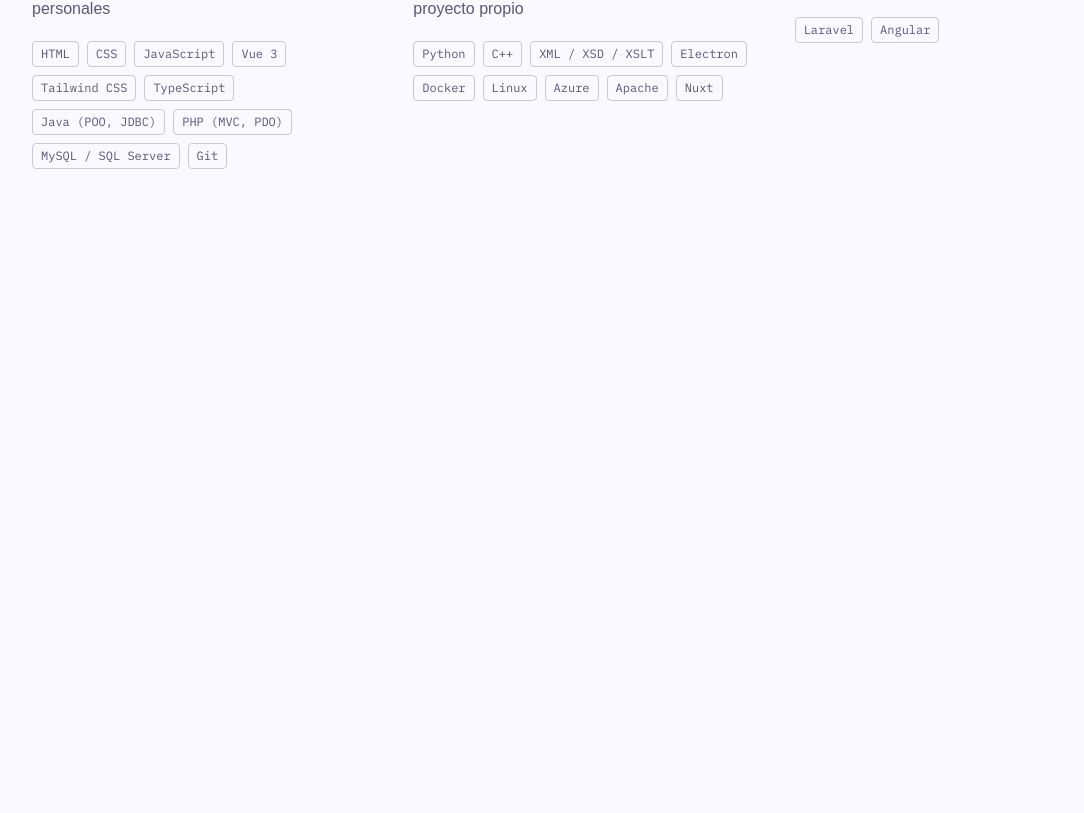
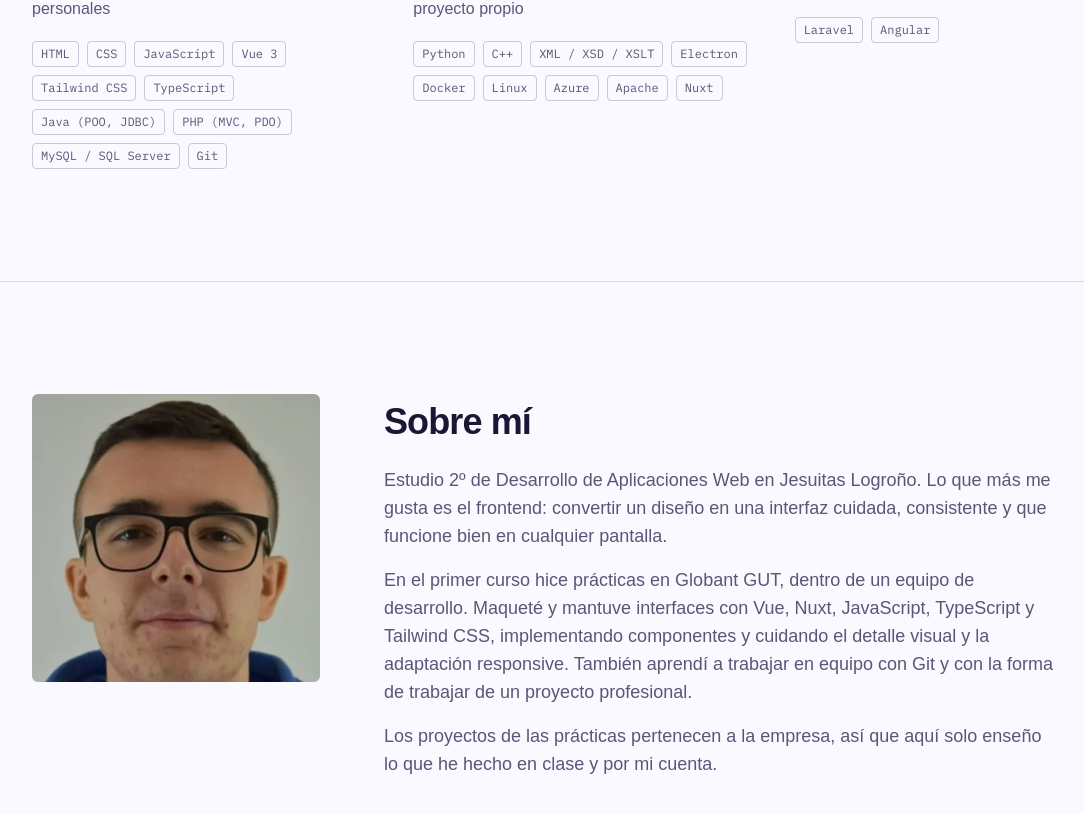
Before and after one commit to MK-1379/MK-1379.github.io, a Vue app: page / in a window 1280 px wide. Shown: the part 2516-3329 px from the top of the page, without its empty margins (56-1140 px from the left). Before the commit the page ends 2797 px from the top, so only its background shows below. Built offline with nearby package versions, Linux system fonts and the light colour scheme.

Commit message:
feat: add about section with profile photo

```diff
--- /dev/null
+++ b/src/components/AboutSection.vue
@@ -0,0 +1,37 @@
+<script setup lang="ts">
+import { profile } from '@/data/profile'
+</script>
+
+<template>
+  <section
+    id="sobre-mi"
+    aria-labelledby="sobre-mi-titulo"
+    class="scroll-mt-20 border-t border-muted/20 py-20 md:py-28"
+  >
+    <div class="mx-auto grid max-w-6xl gap-10 px-6 md:grid-cols-[18rem_1fr] md:gap-16">
+        <img
+        src="/img/mario-800.webp"
+        srcset="/img/mario-400.webp 400w, /img/mario-800.webp 800w"
+        sizes="(min-width: 768px) 18rem, 100vw"
+        width="800"
+        height="800"
+        :alt="profile.name"
+        loading="lazy"
+        decoding="async"
+        class="aspect-square w-full max-w-xs rounded-md object-cover md:max-w-none"
+        />
+
+      <div>
+        <h2
+          id="sobre-mi-titulo"
+          class="mt-2 font-display text-3xl font-bold tracking-tight text-text md:text-4xl"
+        >
+          Sobre mí
+        </h2>
+        <div class="mt-6 max-w-2xl space-y-4 text-lg text-muted">
+          <p v-for="paragraph in profile.about" :key="paragraph">{{ paragraph }}</p>
+        </div>
+      </div>
+    </div>
+  </section>
+</template>
--- a/src/data/profile.ts
+++ b/src/data/profile.ts
@@ -9,4 +9,9 @@
   email: 'mariodiaz2007@gmail.com',
   github: 'https://github.com/MK-1379',
   linkedin: 'https://www.linkedin.com/in/mario-díaz-gonzález-561a99234/',
+    about: [
+    'Estudio 2º de Desarrollo de Aplicaciones Web en Jesuitas Logroño. Lo que más me gusta es el frontend: convertir un diseño en una interfaz cuidada, consistente y que funcione bien en cualquier pantalla.',
+    'En el primer curso hice prácticas en Globant GUT, dentro de un equipo de desarrollo. Maqueté y mantuve interfaces con Vue, Nuxt, JavaScript, TypeScript y Tailwind CSS, implementando componentes y cuidando el detalle visual y la adaptación responsive. También aprendí a trabajar en equipo con Git y con la forma de trabajar de un proyecto profesional.',
+    'Los proyectos de las prácticas pertenecen a la empresa, así que aquí solo enseño lo que he hecho en clase y por mi cuenta.',
+  ],
 }
--- a/src/types/index.ts
+++ b/src/types/index.ts
@@ -6,6 +6,7 @@
   email: string
   github: string
   linkedin: string
+  about: string[]
 }
 
 export type SkillLevel = 'con-proyectos' | 'conocimientos-base' | 'siguiente-paso'
--- a/src/views/HomeView.vue
+++ b/src/views/HomeView.vue
@@ -2,10 +2,12 @@
 import HeroSection from '@/components/HeroSection.vue'
 import ProjectsSection from '@/components/ProjectsSection.vue'
 import SkillsSection from '@/components/SkillsSection.vue'
+import AboutSection from '@/components/AboutSection.vue'
 </script>
 
 <template>
   <HeroSection />
   <ProjectsSection />
   <SkillsSection />
+  <AboutSection />
 </template>
```
Also changed, not shown: public/img/mario-400.webp (added), public/img/mario-800.webp (added).
